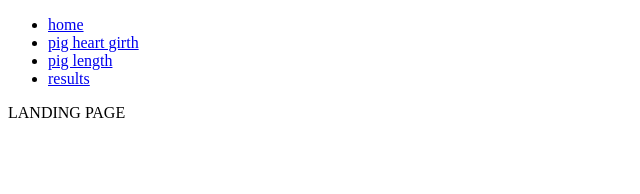
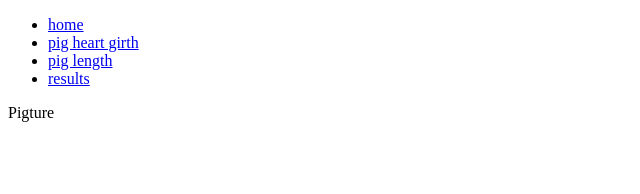
Before and after one commit to alexkim612/Pigture, a React app: page / in a window 1280 px wide. Shown: the top 194 px of the page, without its empty margins (0-640 px from the left). Built offline with nearby package versions, Linux system fonts and the light colour scheme; the HTML template or start-up script is replaced by a standard one.

Commit message:
chagned landing page to pigture

```diff
--- a/client/src/components/landing-page.jsx
+++ b/client/src/components/landing-page.jsx
@@ -4,7 +4,7 @@ import ReactDOM from 'react-dom';
 function LandingPage(props) {
   return(
     <div>
-      LANDING PAGE
+      Pigture
     </div>
   );
 }
```
